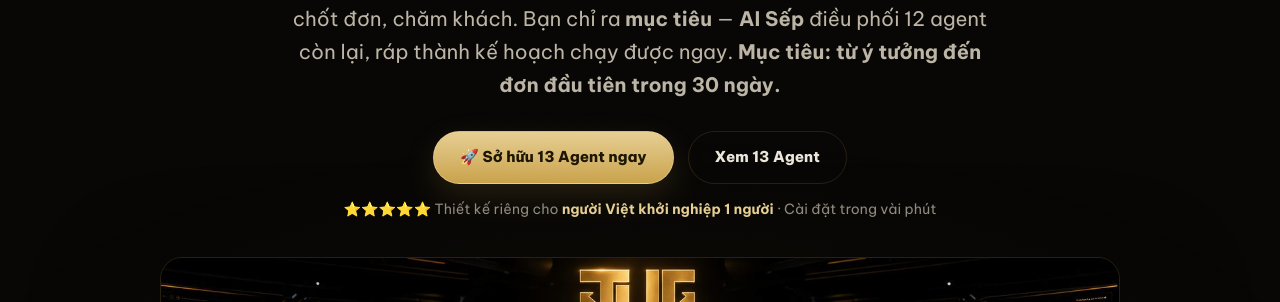
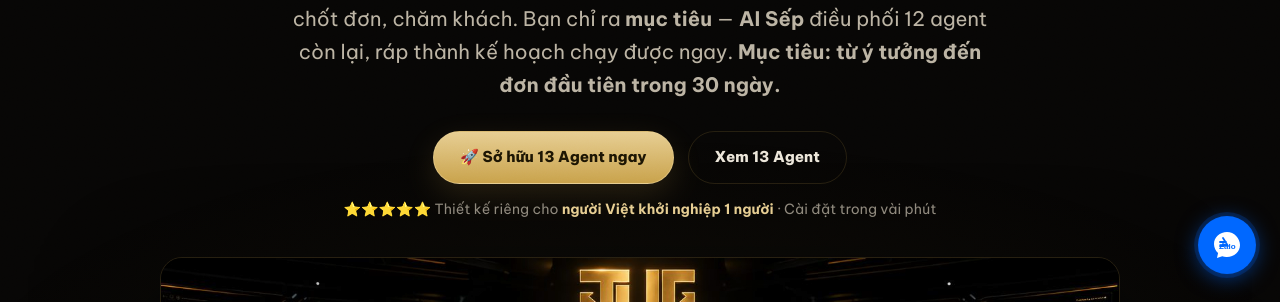
Before and after one commit to testbotpokemongoq2-art/tvg-ai-premium, a website: page index.html in a window 1280 px wide. Shown: the part 498-800 px from the top of the page. Drawn offline with nearby package versions, Linux system fonts and the light colour scheme.

Commit message:
Add Zalo floating button 0333412369

```diff
--- a/index.html
+++ b/index.html
@@ -1093,5 +1093,29 @@ document.querySelectorAll('.agent .thumb img, .get-side img, .ceo-img img, .foun
   tick(); setInterval(tick, 1000);
 })();
 </script>
+
+<!-- Zalo floating button -->
+<a href="https://zalo.me/0333412369" target="_blank" rel="noopener" id="zaloBtn" title="Chat Zalo với TVG AI Premium" style="
+  position:fixed;bottom:28px;right:24px;z-index:999;
+  width:58px;height:58px;border-radius:50%;
+  background:#0068FF;
+  display:flex;align-items:center;justify-content:center;
+  box-shadow:0 4px 20px rgba(0,104,255,.5),0 0 0 3px rgba(0,104,255,.2);
+  animation:zaloPulse 2.2s ease-in-out infinite;
+  text-decoration:none;
+">
+  <svg width="32" height="32" viewBox="0 0 32 32" fill="none" xmlns="http://www.w3.org/2000/svg">
+    <path d="M16 3C8.82 3 3 8.375 3 15c0 3.56 1.56 6.77 4.07 9.03L6 29l5.23-1.63A13.3 13.3 0 0016 28c7.18 0 13-5.375 13-12S23.18 3 16 3z" fill="white"/>
+    <path d="M9 13h6M9 17h4m-1-8l5 8-5-2" stroke="#0068FF" stroke-width="1.8" stroke-linecap="round" stroke-linejoin="round"/>
+    <text x="8" y="20" font-size="8" font-weight="900" fill="#0068FF" font-family="Arial">Zalo</text>
+  </svg>
+</a>
+<style>
+@keyframes zaloPulse{
+  0%,100%{box-shadow:0 4px 20px rgba(0,104,255,.5),0 0 0 3px rgba(0,104,255,.2)}
+  50%{box-shadow:0 4px 28px rgba(0,104,255,.7),0 0 0 8px rgba(0,104,255,.1)}
+}
+@media(max-width:759px){#zaloBtn{bottom:80px}}
+</style>
 </body>
 </html>
```
